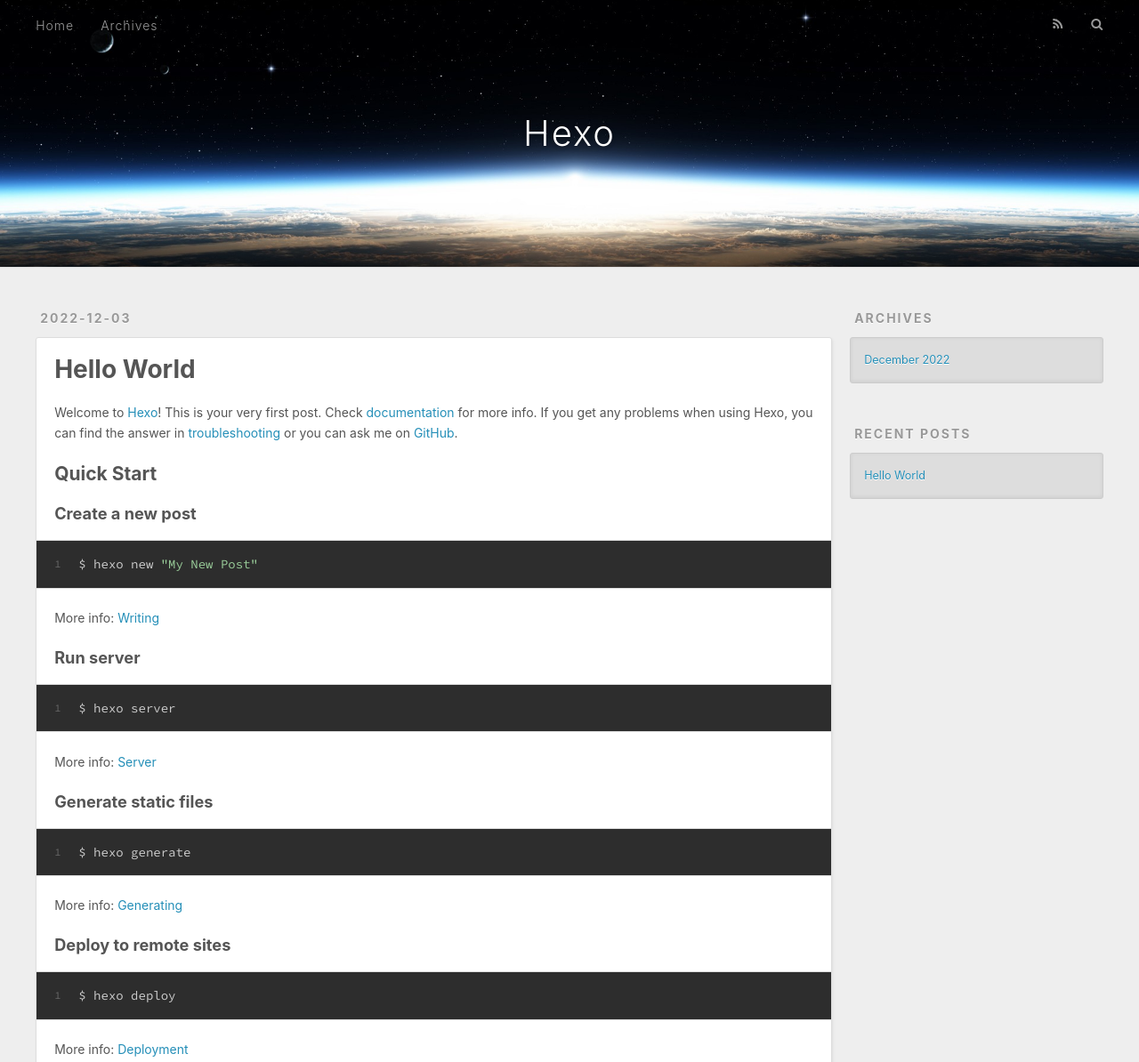
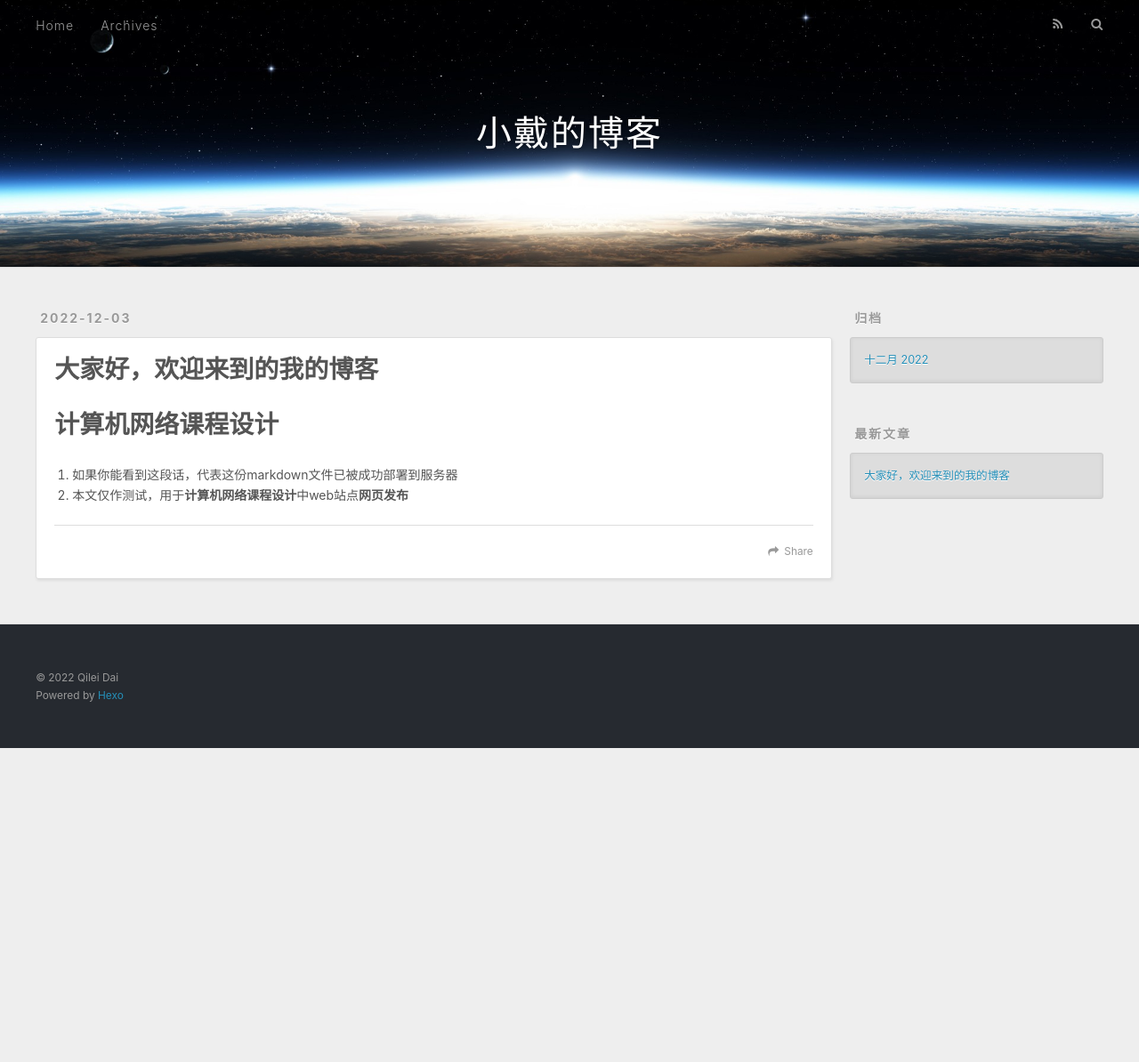
Before and after one commit to Daiqilei/Daiqilei.github.io, a plain HTML site: page 2022/12/03/hello-world/index.html in a window 1280 px wide. Shown: the top 1194 px of the page at 89% size. After the commit the page ends 841 px from the top, so only its background shows below. Drawn offline with nearby package versions, Linux system fonts and the light colour scheme.

Commit message:
Site updated: 2022-12-13 21:41:38

```diff
--- a/2022/12/03/hello-world/index.html
+++ b/2022/12/03/hello-world/index.html
@@ -5,21 +5,22 @@
 
 
 
-  <title>Hello World | Hexo</title>
+  <title>大家好，欢迎来到的我的博客 | 小戴的博客</title>
   <meta name="viewport" content="width=device-width, initial-scale=1, maximum-scale=1">
-  <meta name="description" content="Welcome to Hexo! This is your very first post. Check documentation for more info. If you get any problems when using Hexo, you can find the answer in troubleshooting or you can ask me on GitHub. Quick">
+  <meta name="description" content="计算机网络课程设计 如果你能看到这段话，代表这份markdown文件已被成功部署到服务器 本文仅作测试，用于计算机网络课程设计中web站点网页发布">
 <meta property="og:type" content="article">
-<meta property="og:title" content="Hello World">
-<meta property="og:url" content="http://example.com/2022/12/03/hello-world/index.html">
-<meta property="og:site_name" content="Hexo">
-<meta property="og:description" content="Welcome to Hexo! This is your very first post. Check documentation for more info. If you get any problems when using Hexo, you can find the answer in troubleshooting or you can ask me on GitHub. Quick">
-<meta property="og:locale" content="en_US">
+<meta property="og:title" content="大家好，欢迎来到的我的博客">
+<meta property="og:url" content="http://www.daiqilei.icu/2022/12/03/hello-world/index.html">
+<meta property="og:site_name" content="小戴的博客">
+<meta property="og:description" content="计算机网络课程设计 如果你能看到这段话，代表这份markdown文件已被成功部署到服务器 本文仅作测试，用于计算机网络课程设计中web站点网页发布">
+<meta property="og:locale" content="zh_CN">
 <meta property="article:published_time" content="2022-12-03T09:53:50.769Z">
-<meta property="article:modified_time" content="2022-12-03T09:46:59.345Z">
-<meta property="article:author" content="John Doe">
+<meta property="article:modified_time" content="2022-12-13T13:38:40.707Z">
+<meta property="article:author" content="Qilei Dai">
+<meta property="article:tag" content="个人博客">
 <meta name="twitter:card" content="summary">
 
-    <link rel="alternate" href="/atom.xml" title="Hexo" type="application/atom+xml">
+    <link rel="alternate" href="/atom.xml" title="小戴的博客" type="application/atom+xml">
 
 
     <link rel="icon" href="/favicon.png">
@@ -40,7 +41,7 @@
   <div id="header-outer" class="outer">
     <div id="header-title" class="inner">
       <h1 id="logo-wrap">
-        <a href="/" id="logo">Hexo</a>
+        <a href="/" id="logo">小戴的博客</a>
       </h1>
 
     </div>
@@ -57,10 +58,10 @@
 
           <a id="nav-rss-link" class="nav-icon" href="/atom.xml" title="RSS Feed"></a>
 
-        <a id="nav-search-btn" class="nav-icon" title="Search"></a>
+        <a id="nav-search-btn" class="nav-icon" title="搜索"></a>
       </nav>
       <div id="search-form-wrap">
-        <form action="//google.com/search" method="get" accept-charset="UTF-8" class="search-form"><input type="search" name="q" class="search-form-input" placeholder="Search"><button type="submit" class="search-form-submit">&#xF002;</button><input type="hidden" name="sitesearch" value="http://example.com"></form>
+        <form action="//google.com/search" method="get" accept-charset="UTF-8" class="search-form"><input type="search" name="q" class="search-form-input" placeholder="Search"><button type="submit" class="search-form-submit">&#xF002;</button><input type="hidden" name="sitesearch" value="http://www.daiqilei.icu"></form>
       </div>
     </div>
   </div>
@@ -80,7 +81,7 @@
 
 
     <h1 class="article-title" itemprop="name">
-      Hello World
+      大家好，欢迎来到的我的博客
     </h1>
 
 
@@ -88,24 +89,15 @@
 
     <div class="article-entry" itemprop="articleBody">
 
-        <p>Welcome to <a target="_blank" rel="noopener" href="https://hexo.io/">Hexo</a>! This is your very first post. Check <a target="_blank" rel="noopener" href="https://hexo.io/docs/">documentation</a> for more info. If you get any problems when using Hexo, you can find the answer in <a target="_blank" rel="noopener" href="https://hexo.io/docs/troubleshooting.html">troubleshooting</a> or you can ask me on <a target="_blank" rel="noopener" href="https://github.com/hexojs/hexo/issues">GitHub</a>.</p>
-<h2 id="Quick-Start"><a href="#Quick-Start" class="headerlink" title="Quick Start"></a>Quick Start</h2><h3 id="Create-a-new-post"><a href="#Create-a-new-post" class="headerlink" title="Create a new post"></a>Create a new post</h3><figure class="highlight bash"><table><tr><td class="gutter"><pre><span class="line">1</span><br></pre></td><td class="code"><pre><span class="line">$ hexo new <span class="string">&quot;My New Post&quot;</span></span><br></pre></td></tr></table></figure>
-
-<p>More info: <a target="_blank" rel="noopener" href="https://hexo.io/docs/writing.html">Writing</a></p>
-<h3 id="Run-server"><a href="#Run-server" class="headerlink" title="Run server"></a>Run server</h3><figure class="highlight bash"><table><tr><td class="gutter"><pre><span class="line">1</span><br></pre></td><td class="code"><pre><span class="line">$ hexo server</span><br></pre></td></tr></table></figure>
-
-<p>More info: <a target="_blank" rel="noopener" href="https://hexo.io/docs/server.html">Server</a></p>
-<h3 id="Generate-static-files"><a href="#Generate-static-files" class="headerlink" title="Generate static files"></a>Generate static files</h3><figure class="highlight bash"><table><tr><td class="gutter"><pre><span class="line">1</span><br></pre></td><td class="code"><pre><span class="line">$ hexo generate</span><br></pre></td></tr></table></figure>
-
-<p>More info: <a target="_blank" rel="noopener" href="https://hexo.io/docs/generating.html">Generating</a></p>
-<h3 id="Deploy-to-remote-sites"><a href="#Deploy-to-remote-sites" class="headerlink" title="Deploy to remote sites"></a>Deploy to remote sites</h3><figure class="highlight bash"><table><tr><td class="gutter"><pre><span class="line">1</span><br></pre></td><td class="code"><pre><span class="line">$ hexo deploy</span><br></pre></td></tr></table></figure>
-
-<p>More info: <a target="_blank" rel="noopener" href="https://hexo.io/docs/one-command-deployment.html">Deployment</a></p>
+        <h1 id="计算机网络课程设计"><a href="#计算机网络课程设计" class="headerlink" title="计算机网络课程设计"></a>计算机网络课程设计</h1><ol>
+<li>如果你能看到这段话，代表这份markdown文件已被成功部署到服务器</li>
+<li>本文仅作测试，用于<strong>计算机网络课程设计</strong>中web站点<strong>网页发布</strong></li>
+</ol>
 
 
     </div>
     <footer class="article-footer">
-      <a data-url="http://example.com/2022/12/03/hello-world/" data-id="clb7s3na700008srd8jkwekfz" class="article-share-link">Share</a>
+      <a data-url="http://www.daiqilei.icu/2022/12/03/hello-world/" data-id="clb7s3na700008srd8jkwekfz" class="article-share-link">Share</a>
 
 
     </footer>
@@ -129,9 +121,9 @@
 
 
   <div class="widget-wrap">
-    <h3 class="widget-title">Archives</h3>
+    <h3 class="widget-title">归档</h3>
     <div class="widget">
-      <ul class="archive-list"><li class="archive-list-item"><a class="archive-list-link" href="/archives/2022/12/">December 2022</a></li></ul>
+      <ul class="archive-list"><li class="archive-list-item"><a class="archive-list-link" href="/archives/2022/12/">十二月 2022</a></li></ul>
     </div>
   </div>
 
@@ -139,12 +131,12 @@
 
 
   <div class="widget-wrap">
-    <h3 class="widget-title">Recent Posts</h3>
+    <h3 class="widget-title">最新文章</h3>
     <div class="widget">
       <ul>
 
           <li>
-            <a href="/2022/12/03/hello-world/">Hello World</a>
+            <a href="/2022/12/03/hello-world/">大家好，欢迎来到的我的博客</a>
           </li>
 
       </ul>
@@ -159,7 +151,7 @@
 
   <div class="outer">
     <div id="footer-info" class="inner">
-      &copy; 2022 John Doe<br>
+      &copy; 2022 Qilei Dai<br>
       Powered by <a href="http://hexo.io/" target="_blank">Hexo</a>
     </div>
   </div>
```
Also changed, not shown: archives/2022/12/index.html (+21 -18 lines), archives/2022/index.html (+21 -18 lines), archives/index.html (+21 -18 lines), index.html (+25 -31 lines).
